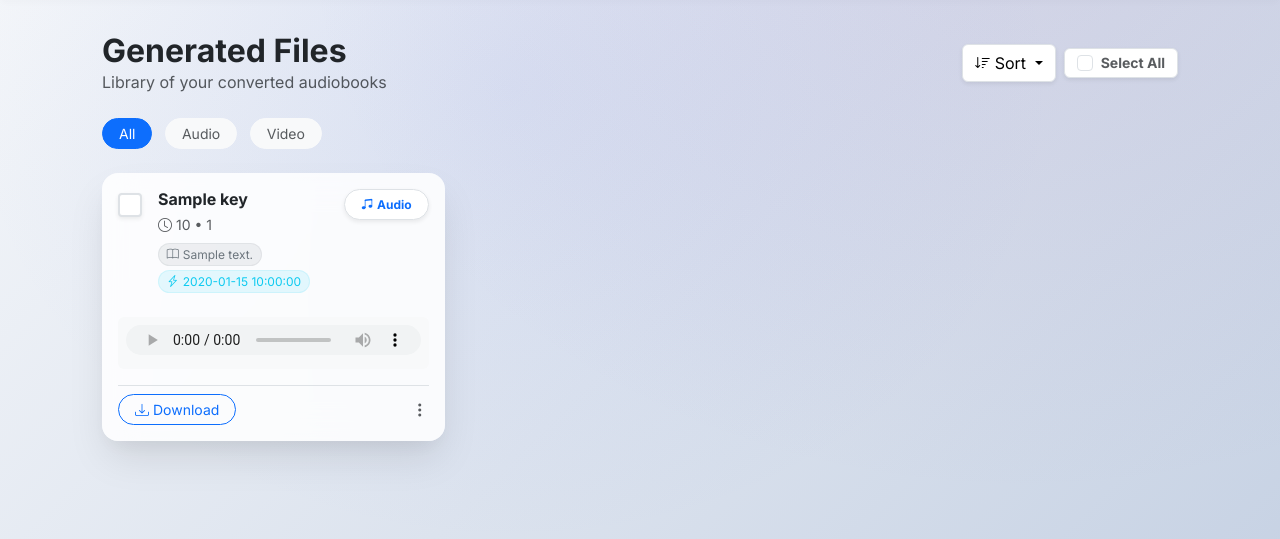
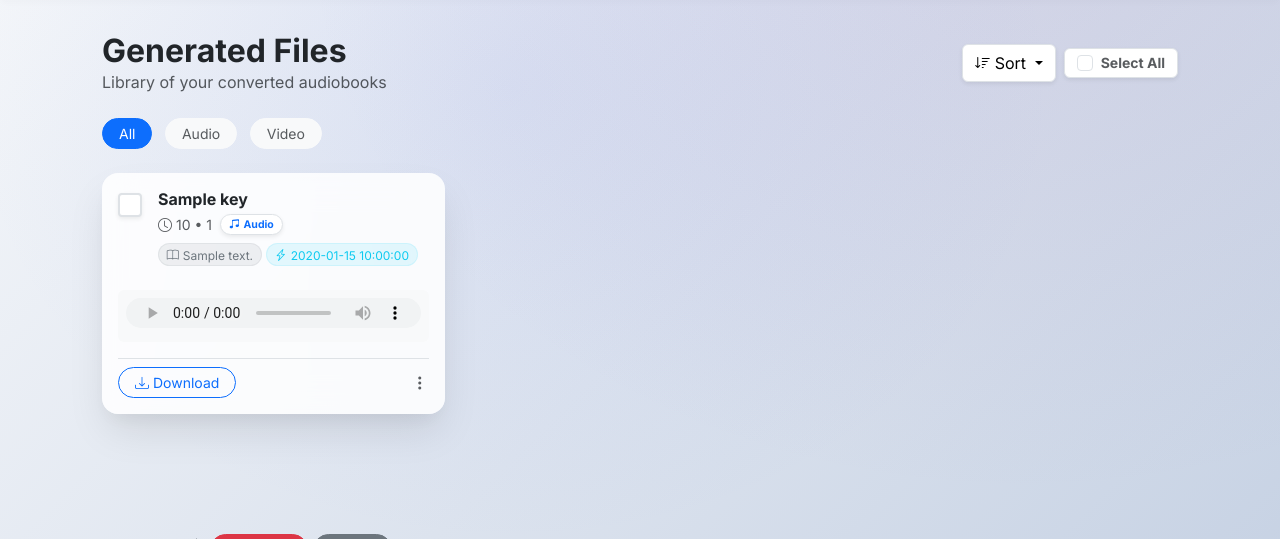
Before and after one commit to JMiahMan1/Docket-TTS, a Flask app: template templates/files.html in a window 1280 px wide. Shown: the part 70-609 px from the top of the page. Run offline with Flask 3, Linux system fonts and the light colour scheme; the template is opened without the code that fills it: most values are stand-ins (such as "Sample title", 1, 10 or a date in 2020); parts of the project's set-up code (start-up, migrations or seed data) failed here and were passed over; some libraries are stand-ins or nearby versions.

Commit message:
style(files): move format badge to metadata row to fix text overlap/truncation

```diff
--- a/templates/files.html
+++ b/templates/files.html
@@ -132,19 +132,6 @@
                     style="width: 1.5em; height: 1.5em; cursor: pointer;">
             </div>
 
-            <!-- Format Badge (Absolute Top Right) -->
-            <div class="position-absolute top-0 end-0 p-3" style="z-index: 20;">
-                {% if file.audio_name and file.audio_name.endswith('.mp4') %}
-                <span class="badge bg-white text-danger border shadow-sm rounded-pill px-3 py-2">
-                    <i class="bi bi-camera-video-fill me-1"></i>Video
-                </span>
-                {% else %}
-                <span class="badge bg-white text-primary border shadow-sm rounded-pill px-3 py-2">
-                    <i class="bi bi-music-note-beamed me-1"></i>Audio
-                </span>
-                {% endif %}
-            </div>
-
             <div class="card-body">
                 <!-- Flex container: Checkbox Spacer -> Text -->
                 <div class="d-flex align-items-center mb-3">
@@ -152,15 +139,25 @@
                     <div class="flex-shrink-0" style="width: 40px;"></div>
 
                     <!-- Text Content -->
-                    <div class="flex-grow-1 min-width-0" style="padding-right: 140px;">
-                        <!-- Massive padding to strictly clear badge -->
+                    <div class="flex-grow-1 min-width-0 pe-2"> <!-- Standard small padding -->
                         <!-- Line Clamp 2 lines + Standard Break Word -->
                         <h6 class="fw-bold mb-1" title="{{ key }}"
-                            style="display: -webkit-box; -webkit-line-clamp: 2; -webkit-box-orient: vertical; overflow: hidden; line-height: 1.3; word-break: break-word; overflow-wrap: anywhere;">
+                            style="display: -webkit-box; -webkit-line-clamp: 2; -webkit-box-orient: vertical; overflow: hidden; line-height: 1.3; word-break: normal; overflow-wrap: break-word;">
                             {{ key }}
                         </h6>
-                        <div class="small text-muted mb-2">
-                            <i class="bi bi-clock me-1"></i>{{ file.duration }} &bull; {{ file.size }}
+                        <div class="d-flex align-items-center flex-wrap gap-2 small text-muted mb-2">
+                            <span><i class="bi bi-clock me-1"></i>{{ file.duration }} &bull; {{ file.size }}</span>
+
+                            <!-- Format Badge (Inline) -->
+                            {% if file.audio_name and file.audio_name.endswith('.mp4') %}
+                            <span class="badge bg-white text-danger border shadow-sm rounded-pill px-2 py-1">
+                                <i class="bi bi-camera-video-fill me-1"></i>Video
+                            </span>
+                            {% else %}
+                            <span class="badge bg-white text-primary border shadow-sm rounded-pill px-2 py-1">
+                                <i class="bi bi-music-note-beamed me-1"></i>Audio
+                            </span>
+                            {% endif %}
                         </div>
 
                         <!-- Metadata Badges -->
```
